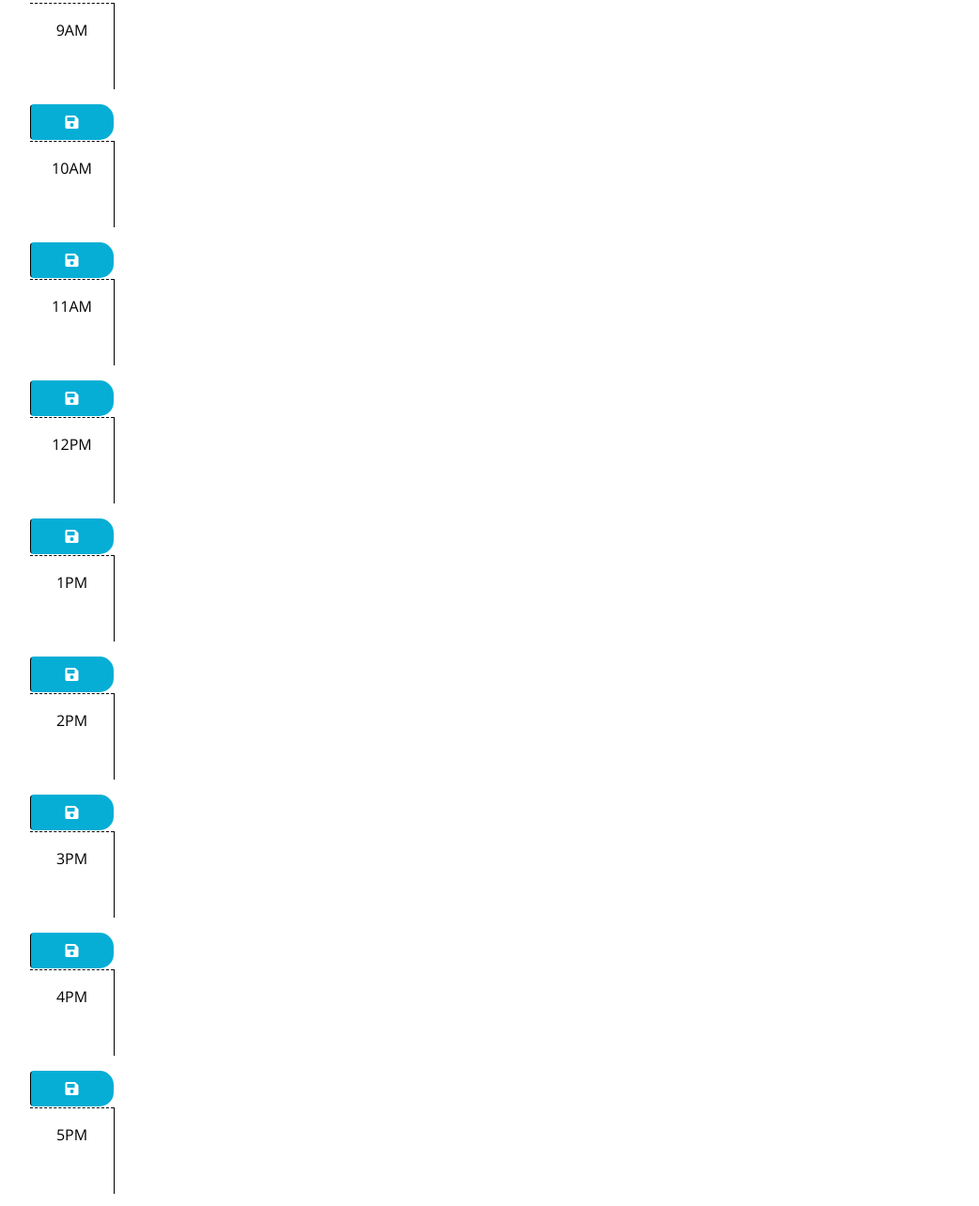
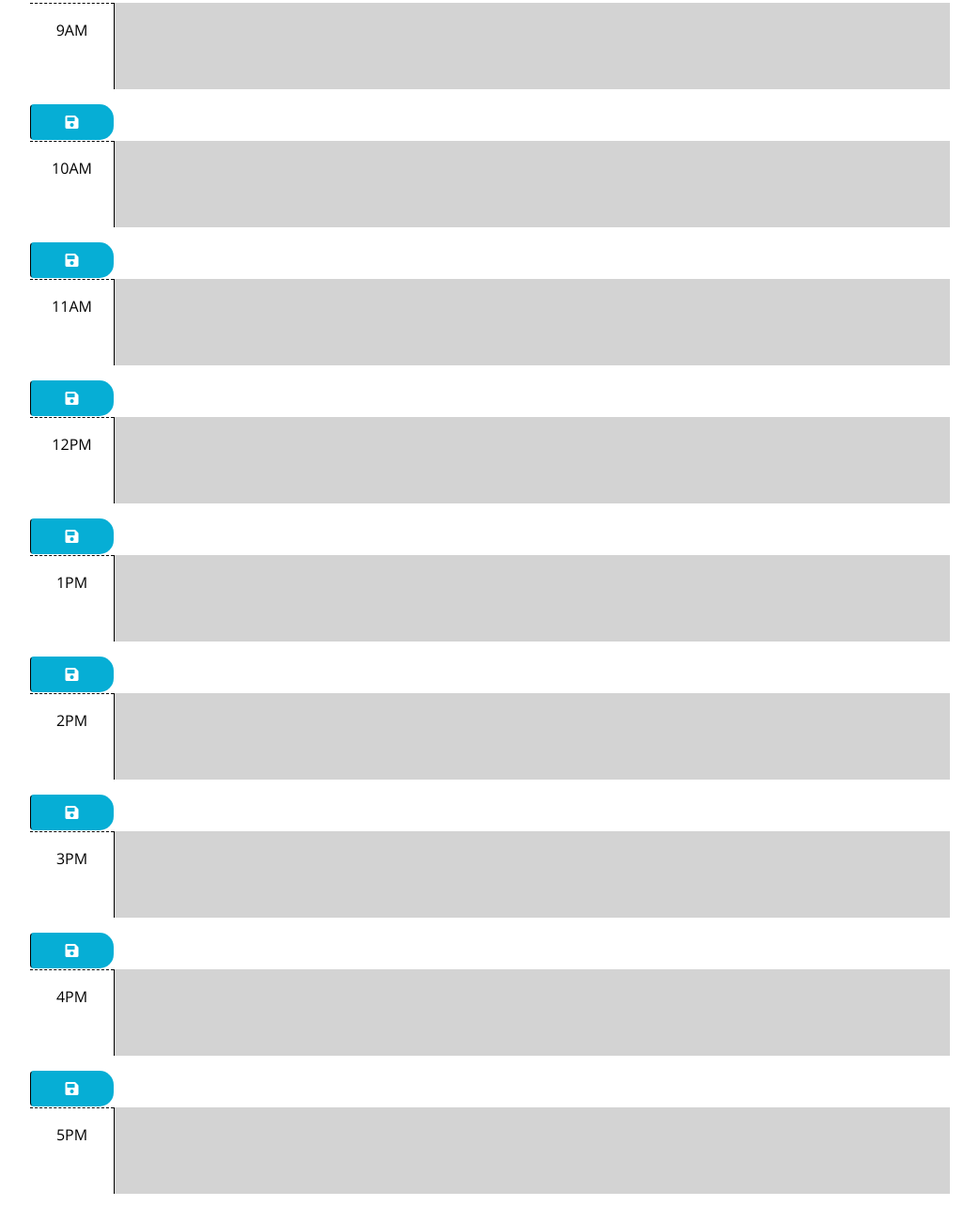
Before and after one commit to abhuraya/Work-Day-Scheduler, a plain HTML site: page Develop/index.html in a window 1280 px wide. Shown: the part 278-1562 px from the top of the page at 94% size, without its empty margins (74-1116 px from the left). Drawn offline with nearby package versions, Linux system fonts and the light colour scheme.

Commit message:
readme final update

```diff
--- a/Develop/index.html
+++ b/Develop/index.html
@@ -33,8 +33,8 @@
 
 
       <div id="hour-9" class="row time-block">
-        <div class="col-2 col-md-1 hour text-center py-3">9AM</div>
-        <textarea class="col-8 col-md-10 area9" rows="3"> </textarea>
+        <div class="col-2 col-md-1 hour text-center py-3 ">9AM</div>
+        <textarea class="col-8 col-md-10 area9 past" rows="3"> </textarea>
         <ul id="listHour9"></ul>
         <button class="btn saveBtn btn9 col-2 col-md-1" aria-label="save">
           <i class="fas fa-save" aria-hidden="true"></i>
@@ -44,7 +44,7 @@
 
       <div id="hour-10" class="row time-block">
         <div class="col-2 col-md-1 hour text-center py-3">10AM</div>
-        <textarea class="col-8 col-md-10 area10" rows="3"> </textarea>
+        <textarea class="col-8 col-md-10 area10 past" rows="3"> </textarea>
         <ul id="listHour10"></ul>
         <button class="btn saveBtn btn10 col-2 col-md-1" aria-label="save">
           <i class="fas fa-save" aria-hidden="true"></i>
@@ -54,7 +54,7 @@
 
       <div id="hour-11" class="row time-block ">
         <div class="col-2 col-md-1 hour text-center py-3">11AM</div>
-        <textarea class="col-8 col-md-10 area11" rows="3"> </textarea>
+        <textarea class="col-8 col-md-10 area11 past" rows="3"> </textarea>
         <ul id="listHour11"></ul>
         <button class="btn saveBtn btn11 col-2 col-md-1" aria-label="save">
           <i class="fas fa-save" aria-hidden="true"></i>
@@ -63,7 +63,7 @@
 
       <div id="hour-12" class="row time-block">
         <div class="col-2 col-md-1 hour text-center py-3">12PM</div>
-        <textarea class="col-8 col-md-10 area12" rows="3"> </textarea>
+        <textarea class="col-8 col-md-10 area12 past" rows="3"> </textarea>
         <ul id="listHour12"></ul>
         <button class="btn saveBtn btn12 col-2 col-md-1" aria-label="save">
           <i class="fas fa-save" aria-hidden="true"></i>
@@ -72,7 +72,7 @@
 
       <div id="hour-1" class="row time-block">
         <div class="col-2 col-md-1 hour text-center py-3">1PM</div>
-        <textarea class="col-8 col-md-10 area1" rows="3"> </textarea>
+        <textarea class="col-8 col-md-10 area1 past" rows="3"> </textarea>
         <ul id="listHour1"></ul>
         <button class="btn saveBtn btn1 col-2 col-md-1" aria-label="save">
           <i class="fas fa-save" aria-hidden="true"></i>
@@ -81,7 +81,7 @@
 
       <div id="hour-2" class="row time-block">
         <div class="col-2 col-md-1 hour text-center py-3">2PM</div>
-        <textarea class="col-8 col-md-10 area2" rows="3"> </textarea>
+        <textarea class="col-8 col-md-10 area2 past" rows="3"> </textarea>
         <ul id="listHour2"></ul>
         <button class="btn saveBtn btn2 col-2 col-md-1" aria-label="save">
           <i class="fas fa-save" aria-hidden="true"></i>
@@ -90,7 +90,7 @@
 
       <div id="hour-3" class="row time-block">
         <div class="col-2 col-md-1 hour text-center py-3">3PM</div>
-        <textarea class="col-8 col-md-10 area3" rows="3"> </textarea>
+        <textarea class="col-8 col-md-10 area3 past" rows="3"> </textarea>
         <ul id="listHour3"></ul>
         <button class="btn saveBtn btn3 col-2 col-md-1" aria-label="save">
           <i class="fas fa-save" aria-hidden="true"></i>
@@ -99,7 +99,7 @@
 
       <div id="hour-4" class="row time-block">
         <div class="col-2 col-md-1 hour text-center py-3">4PM</div>
-        <textarea class="col-8 col-md-10 area4" rows="3"> </textarea>
+        <textarea class="col-8 col-md-10 area4 past" rows="3"> </textarea>
         <ul id="listHour4"></ul>
         <button class="btn saveBtn btn4 col-2 col-md-1" aria-label="save">
           <i class="fas fa-save" aria-hidden="true"></i>
@@ -109,7 +109,7 @@
 
       <div id="hour-5" class="row time-block">
         <div class="col-2 col-md-1 hour text-center py-3">5PM</div>
-        <textarea class="col-8 col-md-10 area5" rows="3"> </textarea>
+        <textarea class="col-8 col-md-10 area5 past" rows="3"> </textarea>
         <ul id="listHour5"></ul>
         <button class="btn saveBtn btn5 col-2 col-md-1" aria-label="save">
           <i class="fas fa-save" aria-hidden="true"></i>
```
Also changed, not shown: Assets/Work Day Scheduler.png (added), 1 other file.
